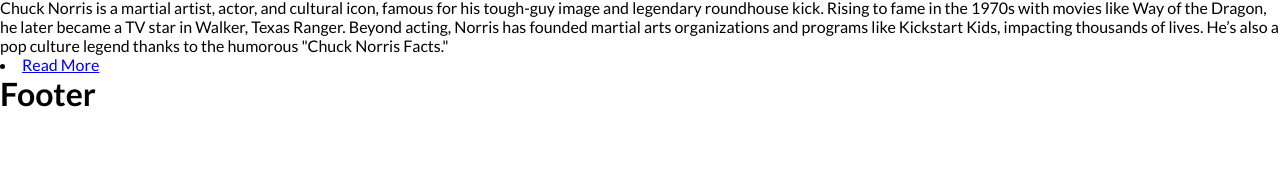
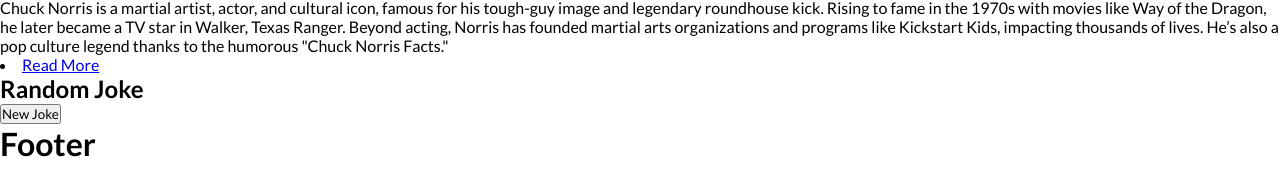
Before and after one commit to da4avi/chuck-norris-website, a React (Vite) app: page / in a window 1280 px wide. Shown: the part 150-324 px from the top of the page. Built offline with nearby package versions, Linux system fonts and the light colour scheme; no server answers.

Commit message:
feat:fetchrandomjokes

```diff
--- a/src/main.jsx
+++ b/src/main.jsx
@@ -4,7 +4,5 @@
 import './index.css'
 
 ReactDOM.createRoot(document.getElementById('root')).render(
-  <StrictMode>
     <App />
-  </StrictMode>
 )
--- a/src/pages/Home/index.jsx
+++ b/src/pages/Home/index.jsx
@@ -1,13 +1,45 @@
 import { Link } from 'react-router-dom'
 import './styles.css'
+import { useEffect } from 'react';
+import { useState } from 'react'
 
-export default function Home () {
+export default function Home() {
+    const [joke, setJoke] = useState()
+
+    async function getRandomJoke() {
+        const requestOptions = {
+            method: "GET",
+            redirect: "follow"
+        }
+
+        const response = await fetch("https://api.chucknorris.io/jokes/random", requestOptions)
+
+        if (!response.ok) {
+            throw new Error("Error to get a joke")
+        }
+
+        const data = await response.json();
+
+        console.log(response)
+
+        return setJoke(data.value)
+    }
+
+    useEffect(() => {
+        if (!joke) {
+            getRandomJoke()
+        }
+    }, [])
+
     return (
         <>
-        <h1>Home</h1>
-        <h2>Who was</h2>
-        <p>Chuck Norris is a martial artist, actor, and cultural icon, famous for his tough-guy image and legendary roundhouse kick. Rising to fame in the 1970s with movies like Way of the Dragon, he later became a TV star in Walker, Texas Ranger. Beyond acting, Norris has founded martial arts organizations and programs like Kickstart Kids, impacting thousands of lives. He’s also a pop culture legend thanks to the humorous "Chuck Norris Facts."</p>
-        <li><Link to="/aboutchucknorris">Read More</Link></li>
+            <h1>Home</h1>
+            <h2>Who was</h2>
+            <p>Chuck Norris is a martial artist, actor, and cultural icon, famous for his tough-guy image and legendary roundhouse kick. Rising to fame in the 1970s with movies like Way of the Dragon, he later became a TV star in Walker, Texas Ranger. Beyond acting, Norris has founded martial arts organizations and programs like Kickstart Kids, impacting thousands of lives. He’s also a pop culture legend thanks to the humorous "Chuck Norris Facts."</p>
+            <li><Link to="/aboutchucknorris">Read More</Link></li>
+            <h2>Random Joke</h2>
+            <p>{joke}</p>
+            <button onClick={() => getRandomJoke()} type="button">New Joke</button>
         </>
     )
 }
```
